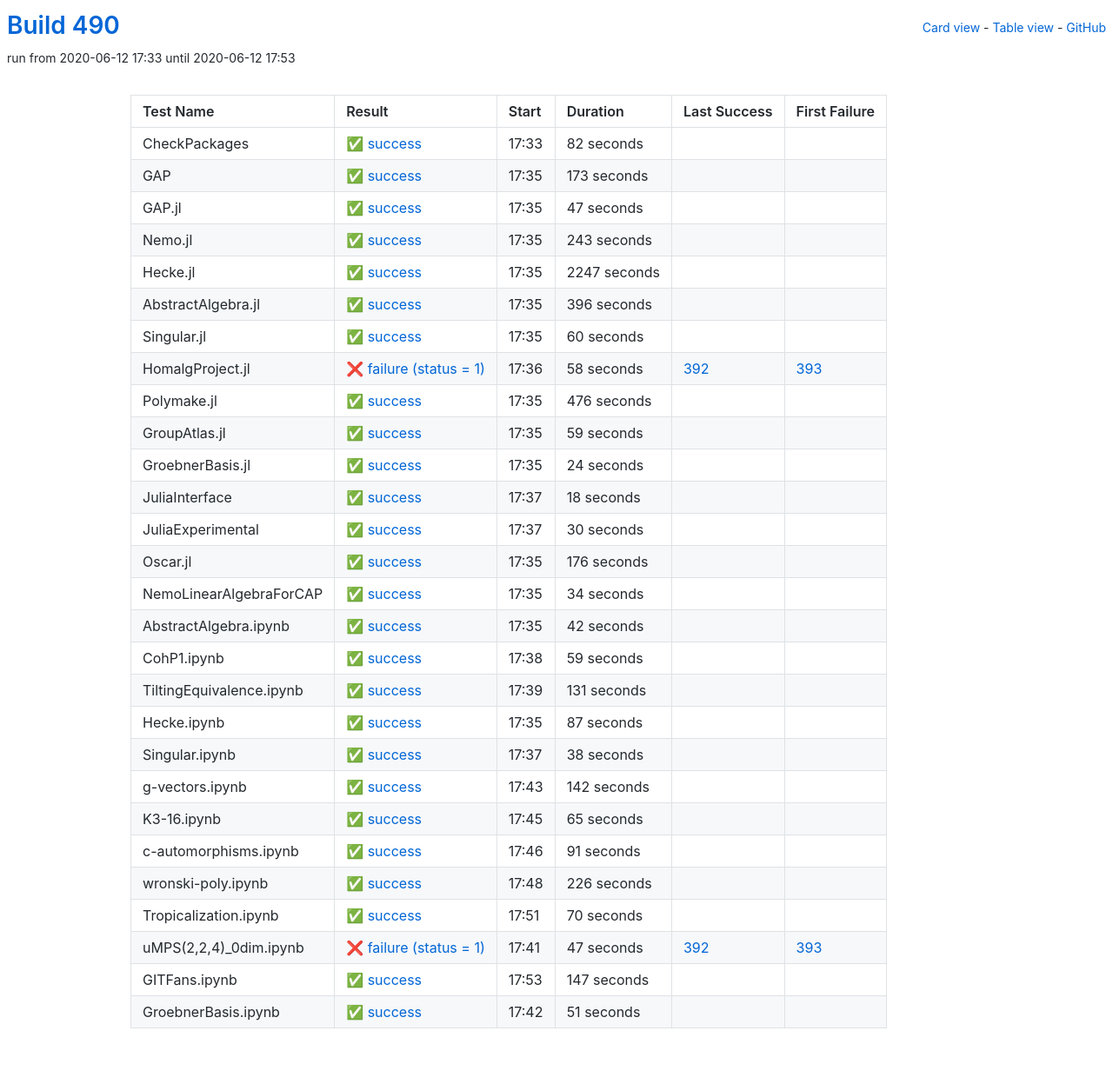
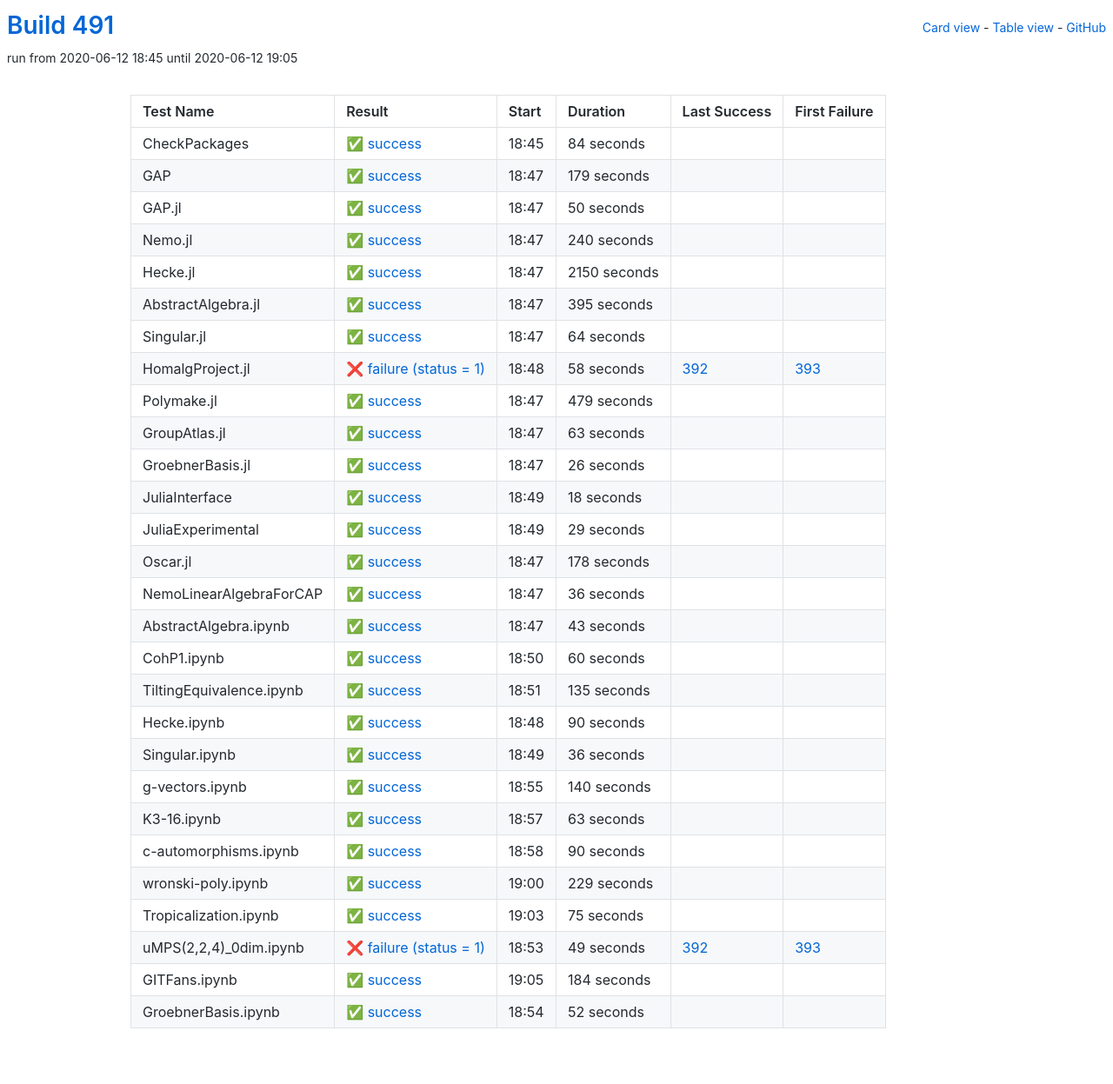
Before and after one commit to oscar-system/oscar-ci-status-1.4, a Jekyll site: the page built from table.html, in a window 1280 px wide. Shown: the whole page at 87% size. Built offline with Jekyll 4.4.1, drawn with Linux system fonts in a browser that asks for light colours.

Commit message:
Build #491

```diff
--- a/_data/ci.yml
+++ b/_data/ci.yml
@@ -1,6 +1,6 @@
 ---
-build: 490
-build_url: https://oscarci.mathematik.uni-kl.de/job/oscar-julia-1.4/490/
+build: 491
+build_url: https://oscarci.mathematik.uni-kl.de/job/oscar-julia-1.4/491/
 job: oscar-julia-1.4
 organization: oscar-system
 repo: oscar-ci-status-1.4
@@ -8,92 +8,92 @@ repourl: https://github.com/oscar-system/oscar-ci-status-1.4
 tests:
 - name: CheckPackages
   id: checkpackages
-  log: https://oscarci.mathematik.uni-kl.de/job/oscar-julia-1.4/490/artifact/logs/build-490/CheckPackages.log
-  start: 2020-06-12 17:33
+  log: https://oscarci.mathematik.uni-kl.de/job/oscar-julia-1.4/491/artifact/logs/build-491/CheckPackages.log
+  start: 2020-06-12 18:45
   success: true
   exitcode: 0
   status: success
-  duration: 82
+  duration: 84
   last_success: false
   last_success_url:
   first_failure: false
   first_failure_url:
 - name: GAP
   id: gap
-  log: https://oscarci.mathematik.uni-kl.de/job/oscar-julia-1.4/490/artifact/logs/build-490/GAP.log
-  start: 2020-06-12 17:35
+  log: https://oscarci.mathematik.uni-kl.de/job/oscar-julia-1.4/491/artifact/logs/build-491/GAP.log
+  start: 2020-06-12 18:47
   success: true
   exitcode: 0
   status: success
-  duration: 173
+  duration: 179
   last_success: false
   last_success_url:
   first_failure: false
   first_failure_url:
 - name: GAP.jl
   id: gap-jl
-  log: https://oscarci.mathematik.uni-kl.de/job/oscar-julia-1.4/490/artifact/logs/build-490/GAP.jl.log
-  start: 2020-06-12 17:35
+  log: https://oscarci.mathematik.uni-kl.de/job/oscar-julia-1.4/491/artifact/logs/build-491/GAP.jl.log
+  start: 2020-06-12 18:47
   success: true
   exitcode: 0
   status: success
-  duration: 47
+  duration: 50
   last_success: false
   last_success_url:
   first_failure: false
   first_failure_url:
 - name: Nemo.jl
   id: nemo-jl
-  log: https://oscarci.mathematik.uni-kl.de/job/oscar-julia-1.4/490/artifact/logs/build-490/Nemo.jl.log
-  start: 2020-06-12 17:35
+  log: https://oscarci.mathematik.uni-kl.de/job/oscar-julia-1.4/491/artifact/logs/build-491/Nemo.jl.log
+  start: 2020-06-12 18:47
   success: true
   exitcode: 0
   status: success
-  duration: 243
+  duration: 240
   last_success: false
   last_success_url:
   first_failure: false
   first_failure_url:
 - name: Hecke.jl
   id: hecke-jl
-  log: https://oscarci.mathematik.uni-kl.de/job/oscar-julia-1.4/490/artifact/logs/build-490/Hecke.jl.log
-  start: 2020-06-12 17:35
+  log: https://oscarci.mathematik.uni-kl.de/job/oscar-julia-1.4/491/artifact/logs/build-491/Hecke.jl.log
+  start: 2020-06-12 18:47
   success: true
   exitcode: 0
   status: success
-  duration: 2247
+  duration: 2150
   last_success: false
   last_success_url:
   first_failure: false
   first_failure_url:
 - name: AbstractAlgebra.jl
   id: abstractalgebra-jl
-  log: https://oscarci.mathematik.uni-kl.de/job/oscar-julia-1.4/490/artifact/logs/build-490/AbstractAlgebra.jl.log
-  start: 2020-06-12 17:35
+  log: https://oscarci.mathematik.uni-kl.de/job/oscar-julia-1.4/491/artifact/logs/build-491/AbstractAlgebra.jl.log
+  start: 2020-06-12 18:47
   success: true
   exitcode: 0
   status: success
-  duration: 396
+  duration: 395
   last_success: false
   last_success_url:
   first_failure: false
   first_failure_url:
 - name: Singular.jl
   id: singular-jl
-  log: https://oscarci.mathematik.uni-kl.de/job/oscar-julia-1.4/490/artifact/logs/build-490/Singular.jl.log
-  start: 2020-06-12 17:35
+  log: https://oscarci.mathematik.uni-kl.de/job/oscar-julia-1.4/491/artifact/logs/build-491/Singular.jl.log
+  start: 2020-06-12 18:47
   success: true
   exitcode: 0
   status: success
-  duration: 60
+  duration: 64
   last_success: false
   last_success_url:
   first_failure: false
   first_failure_url:
 - name: HomalgProject.jl
   id: homalgproject-jl
-  log: https://oscarci.mathematik.uni-kl.de/job/oscar-julia-1.4/490/artifact/logs/build-490/HomalgProject.jl.log
-  start: 2020-06-12 17:36
+  log: https://oscarci.mathematik.uni-kl.de/job/oscar-julia-1.4/491/artifact/logs/build-491/HomalgProject.jl.log
+  start: 2020-06-12 18:48
   success: false
   exitcode: 1
   status: failure
@@ -104,44 +104,44 @@ tests:
   first_failure_url: https://oscarci.mathematik.uni-kl.de/job/oscar-julia-1.4/393/
 - name: Polymake.jl
   id: polymake-jl
-  log: https://oscarci.mathematik.uni-kl.de/job/oscar-julia-1.4/490/artifact/logs/build-490/Polymake.jl.log
-  start: 2020-06-12 17:35
+  log: https://oscarci.mathematik.uni-kl.de/job/oscar-julia-1.4/491/artifact/logs/build-491/Polymake.jl.log
+  start: 2020-06-12 18:47
   success: true
   exitcode: 0
   status: success
-  duration: 476
+  duration: 479
   last_success: false
   last_success_url:
   first_failure: false
   first_failure_url:
 - name: GroupAtlas.jl
   id: groupatlas-jl
-  log: https://oscarci.mathematik.uni-kl.de/job/oscar-julia-1.4/490/artifact/logs/build-490/GroupAtlas.jl.log
-  start: 2020-06-12 17:35
+  log: https://oscarci.mathematik.uni-kl.de/job/oscar-julia-1.4/491/artifact/logs/build-491/GroupAtlas.jl.log
+  start: 2020-06-12 18:47
   success: true
   exitcode: 0
   status: success
-  duration: 59
+  duration: 63
   last_success: false
   last_success_url:
   first_failure: false
   first_failure_url:
 - name: GroebnerBasis.jl
   id: groebnerbasis-jl
-  log: https://oscarci.mathematik.uni-kl.de/job/oscar-julia-1.4/490/artifact/logs/build-490/GroebnerBasis.jl.log
-  start: 2020-06-12 17:35
+  log: https://oscarci.mathematik.uni-kl.de/job/oscar-julia-1.4/491/artifact/logs/build-491/GroebnerBasis.jl.log
+  start: 2020-06-12 18:47
   success: true
   exitcode: 0
   status: success
-  duration: 24
+  duration: 26
   last_success: false
   last_success_url:
   first_failure: false
   first_failure_url:
 - name: JuliaInterface
   id: juliainterface
-  log: https://oscarci.mathematik.uni-kl.de/job/oscar-julia-1.4/490/artifact/logs/build-490/JuliaInterface.log
-  start: 2020-06-12 17:37
+  log: https://oscarci.mathematik.uni-kl.de/job/oscar-julia-1.4/491/artifact/logs/build-491/JuliaInterface.log
+  start: 2020-06-12 18:49
   success: true
   exitcode: 0
   status: success
@@ -152,192 +152,192 @@ tests:
   first_failure_url:
 - name: JuliaExperimental
   id: juliaexperimental
-  log: https://oscarci.mathematik.uni-kl.de/job/oscar-julia-1.4/490/artifact/logs/build-490/JuliaExperimental.log
-  start: 2020-06-12 17:37
+  log: https://oscarci.mathematik.uni-kl.de/job/oscar-julia-1.4/491/artifact/logs/build-491/JuliaExperimental.log
+  start: 2020-06-12 18:49
   success: true
   exitcode: 0
   status: success
-  duration: 30
+  duration: 29
   last_success: false
   last_success_url:
   first_failure: false
   first_failure_url:
 - name: Oscar.jl
   id: oscar-jl
-  log: https://oscarci.mathematik.uni-kl.de/job/oscar-julia-1.4/490/artifact/logs/build-490/Oscar.jl.log
-  start: 2020-06-12 17:35
+  log: https://oscarci.mathematik.uni-kl.de/job/oscar-julia-1.4/491/artifact/logs/build-491/Oscar.jl.log
+  start: 2020-06-12 18:47
   success: true
   exitcode: 0
   status: success
-  duration: 176
+  duration: 178
   last_success: false
   last_success_url:
   first_failure: false
   first_failure_url:
 - name: NemoLinearAlgebraForCAP
   id: nemolinearalgebraforcap
-  log: https://oscarci.mathematik.uni-kl.de/job/oscar-julia-1.4/490/artifact/logs/build-490/NemoLinearAlgebraForCAP.log
-  start: 2020-06-12 17:35
+  log: https://oscarci.mathematik.uni-kl.de/job/oscar-julia-1.4/491/artifact/logs/build-491/NemoLinearAlgebraForCAP.log
+  start: 2020-06-12 18:47
   success: true
   exitcode: 0
   status: success
-  duration: 34
+  duration: 36
   last_success: false
   last_success_url:
   first_failure: false
   first_failure_url:
 - name: AbstractAlgebra.ipynb
   id: abstractalgebra-ipynb
-  log: https://oscarci.mathematik.uni-kl.de/job/oscar-julia-1.4/490/artifact/logs/build-490/AbstractAlgebra.ipynb.log
-  start: 2020-06-12 17:35
+  log: https://oscarci.mathematik.uni-kl.de/job/oscar-julia-1.4/491/artifact/logs/build-491/AbstractAlgebra.ipynb.log
+  start: 2020-06-12 18:47
   success: true
   exitcode: 0
   status: success
-  duration: 42
+  duration: 43
   last_success: false
   last_success_url:
   first_failure: false
   first_failure_url:
 - name: CohP1.ipynb
   id: cohp1-ipynb
-  log: https://oscarci.mathematik.uni-kl.de/job/oscar-julia-1.4/490/artifact/logs/build-490/CohP1.ipynb.log
-  start: 2020-06-12 17:38
+  log: https://oscarci.mathematik.uni-kl.de/job/oscar-julia-1.4/491/artifact/logs/build-491/CohP1.ipynb.log
+  start: 2020-06-12 18:50
   success: true
   exitcode: 0
   status: success
-  duration: 59
+  duration: 60
   last_success: false
   last_success_url:
   first_failure: false
   first_failure_url:
 - name: TiltingEquivalence.ipynb
   id: tiltingequivalence-ipynb
-  log: https://oscarci.mathematik.uni-kl.de/job/oscar-julia-1.4/490/artifact/logs/build-490/TiltingEquivalence.ipynb.log
-  start: 2020-06-12 17:39
+  log: https://oscarci.mathematik.uni-kl.de/job/oscar-julia-1.4/491/artifact/logs/build-491/TiltingEquivalence.ipynb.log
+  start: 2020-06-12 18:51
   success: true
   exitcode: 0
   status: success
-  duration: 131
+  duration: 135
   last_success: false
   last_success_url:
   first_failure: false
   first_failure_url:
 - name: Hecke.ipynb
   id: hecke-ipynb
-  log: https://oscarci.mathematik.uni-kl.de/job/oscar-julia-1.4/490/artifact/logs/build-490/Hecke.ipynb.log
-  start: 2020-06-12 17:35
+  log: https://oscarci.mathematik.uni-kl.de/job/oscar-julia-1.4/491/artifact/logs/build-491/Hecke.ipynb.log
+  start: 2020-06-12 18:48
   success: true
   exitcode: 0
   status: success
-  duration: 87
+  duration: 90
   last_success: false
   last_success_url:
   first_failure: false
   first_failure_url:
 - name: Singular.ipynb
   id: singular-ipynb
-  log: https://oscarci.mathematik.uni-kl.de/job/oscar-julia-1.4/490/artifact/logs/build-490/Singular.ipynb.log
-  start: 2020-06-12 17:37
+  log: https://oscarci.mathematik.uni-kl.de/job/oscar-julia-1.4/491/artifact/logs/build-491/Singular.ipynb.log
+  start: 2020-06-12 18:49
   success: true
   exitcode: 0
   status: success
-  duration: 38
+  duration: 36
   last_success: false
   last_success_url:
   first_failure: false
   first_failure_url:
 - name: g-vectors.ipynb
   id: g-vectors-ipynb
-  log: https://oscarci.mathematik.uni-kl.de/job/oscar-julia-1.4/490/artifact/logs/build-490/g-vectors.ipynb.log
-  start: 2020-06-12 17:43
+  log: https://oscarci.mathematik.uni-kl.de/job/oscar-julia-1.4/491/artifact/logs/build-491/g-vectors.ipynb.log
+  start: 2020-06-12 18:55
   success: true
   exitcode: 0
   status: success
-  duration: 142
+  duration: 140
   last_success: false
   last_success_url:
   first_failure: false
   first_failure_url:
 - name: K3-16.ipynb
   id: k3-16-ipynb
-  log: https://oscarci.mathematik.uni-kl.de/job/oscar-julia-1.4/490/artifact/logs/build-490/K3-16.ipynb.log
-  start: 2020-06-12 17:45
+  log: https://oscarci.mathematik.uni-kl.de/job/oscar-julia-1.4/491/artifact/logs/build-491/K3-16.ipynb.log
+  start: 2020-06-12 18:57
   success: true
   exitcode: 0
   status: success
-  duration: 65
+  duration: 63
   last_success: false
   last_success_url:
   first_failure: false
   first_failure_url:
 - name: c-automorphisms.ipynb
   id: c-automorphisms-ipynb
-  log: https://oscarci.mathematik.uni-kl.de/job/oscar-julia-1.4/490/artifact/logs/build-490/c-automorphisms.ipynb.log
-  start: 2020-06-12 17:46
+  log: https://oscarci.mathematik.uni-kl.de/job/oscar-julia-1.4/491/artifact/logs/build-491/c-automorphisms.ipynb.log
+  start: 2020-06-12 18:58
   success: true
   exitcode: 0
   status: success
-  duration: 91
+  duration: 90
   last_success: false
   last_success_url:
   first_failure: false
   first_failure_url:
 - name: wronski-poly.ipynb
   id: wronski-poly-ipynb
-  log: https://oscarci.mathematik.uni-kl.de/job/oscar-julia-1.4/490/artifact/logs/build-490/wronski-poly.ipynb.log
-  start: 2020-06-12 17:48
+  log: https://oscarci.mathematik.uni-kl.de/job/oscar-julia-1.4/491/artifact/logs/build-491/wronski-poly.ipynb.log
+  start: 2020-06-12 19:00
   success: true
   exitcode: 0
   status: success
-  duration: 226
+  duration: 229
   last_success: false
   last_success_url:
   first_failure: false
   first_failure_url:
 - name: Tropicalization.ipynb
   id: tropicalization-ipynb
-  log: https://oscarci.mathematik.uni-kl.de/job/oscar-julia-1.4/490/artifact/logs/build-490/Tropicalization.ipynb.log
-  start: 2020-06-12 17:51
+  log: https://oscarci.mathematik.uni-kl.de/job/oscar-julia-1.4/491/artifact/logs/build-491/Tropicalization.ipynb.log
+  start: 2020-06-12 19:03
   success: true
   exitcode: 0
   status: success
-  duration: 70
+  duration: 75
   last_success: false
   last_success_url:
   first_failure: false
   first_failure_url:
 - name: uMPS(2,2,4)_0dim.ipynb
   id: umps-2-2-4-0dim-ipynb
-  log: https://oscarci.mathematik.uni-kl.de/job/oscar-julia-1.4/490/artifact/logs/build-490/uMPS-2-2-4-_0dim.ipynb.log
-  start: 2020-06-12 17:41
+  log: https://oscarci.mathematik.uni-kl.de/job/oscar-julia-1.4/491/artifact/logs/build-491/uMPS-2-2-4-_0dim.ipynb.log
+  start: 2020-06-12 18:53
   success: false
   exitcode: 1
   status: failure
-  duration: 47
+  duration: 49
   last_success: 392
   last_success_url: https://oscarci.mathematik.uni-kl.de/job/oscar-julia-1.4/392/
   first_failure: 393
   first_failure_url: https://oscarci.mathematik.uni-kl.de/job/oscar-julia-1.4/393/
 - name: GITFans.ipynb
   id: gitfans-ipynb
-  log: https://oscarci.mathematik.uni-kl.de/job/oscar-julia-1.4/490/artifact/logs/build-490/GITFans.ipynb.log
-  start: 2020-06-12 17:53
+  log: https://oscarci.mathematik.uni-kl.de/job/oscar-julia-1.4/491/artifact/logs/build-491/GITFans.ipynb.log
+  start: 2020-06-12 19:05
   success: true
   exitcode: 0
   status: success
-  duration: 147
+  duration: 184
   last_success: false
   last_success_url:
   first_failure: false
   first_failure_url:
 - name: GroebnerBasis.ipynb
   id: groebnerbasis-ipynb
-  log: https://oscarci.mathematik.uni-kl.de/job/oscar-julia-1.4/490/artifact/logs/build-490/GroebnerBasis.ipynb.log
-  start: 2020-06-12 17:42
+  log: https://oscarci.mathematik.uni-kl.de/job/oscar-julia-1.4/491/artifact/logs/build-491/GroebnerBasis.ipynb.log
+  start: 2020-06-12 18:54
   success: true
   exitcode: 0
   status: success
-  duration: 51
+  duration: 52
   last_success: false
   last_success_url:
   first_failure: false
```
Also changed, not shown: README.md.
